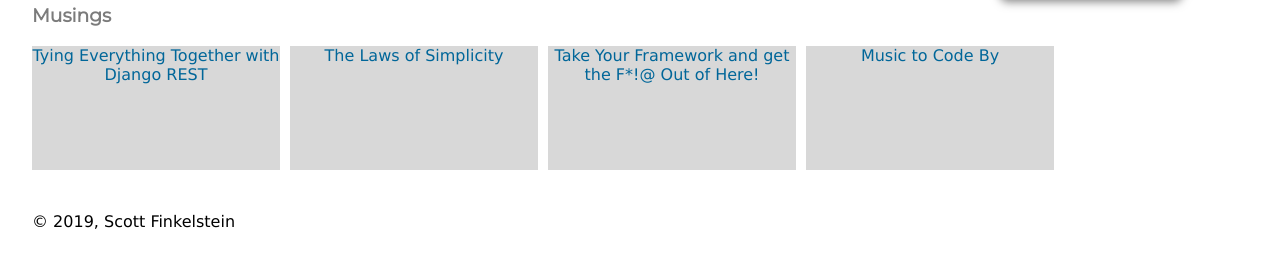
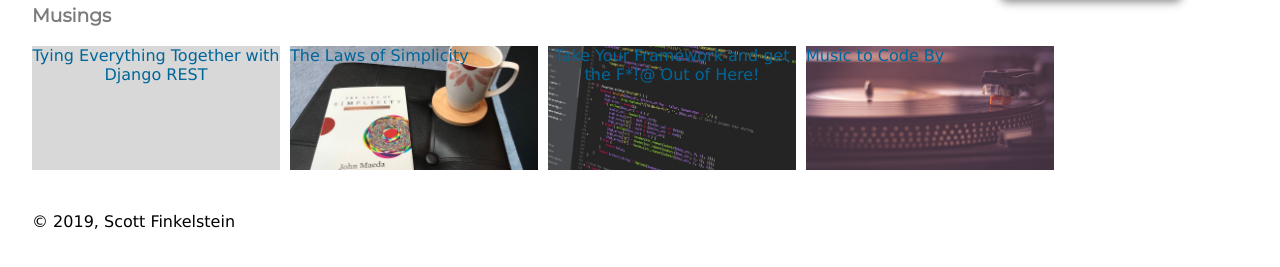
Before and after one commit to scottfinkelstein/scotts-website, a Gatsby site: page / in a window 1280 px wide. Shown: the part 389-656 px from the top of the page. Built offline with nearby package versions, Linux system fonts and the light colour scheme; Gatsby itself is replaced by a stand-in of ours.

Commit message:
Moved all featured images into a GraphQL object.

```diff
--- a/content/blog/book-review-the-laws-of-simplicity/index.md
+++ b/content/blog/book-review-the-laws-of-simplicity/index.md
@@ -2,8 +2,8 @@
 title: "The Laws of Simplicity"
 date: "2018-12-30"
 path: "/book-review-the-laws-of-simplicity"
+featuredImage: laws-of-simplicity.jpg
 ---
-![The Laws of Simplicity](/laws-of-simplicity.jpg)
 “The Laws of Simplicity” by John Maeda was a book I’ve had on my to-read list for some time. I’m thrilled to have finally gotten around to reading it!
 
 Written in 2006, the entire book is very forward thinking, however I found chapter 8 especially prophetic. Without giving anything away, I’ll just say that it suggests we will start trusting governments and private companies with our personal data in exchange for convenience.
--- a/content/blog/django-rest/index.md
+++ b/content/blog/django-rest/index.md
@@ -2,6 +2,7 @@
 title: "Tying Everything Together with Django REST"
 date: "2019-12-22"
 path: "/tying-everything-together-with-django-rest"
+featuredImage:
 ---
 
 Over the past few years, one of the challenges I've faced is pulling API data from various sources into our mobile app, AU2GO. I've always had to write a PHP script to handle the cURL request, sending auth tokens to the third party endpoint. The problem was, that I've accumulated too many of these ad-hoc scripts on a few different web servers. Recently, my team has started to look for a way to tie everything together.
--- a/content/blog/music-to-code-by/index.md
+++ b/content/blog/music-to-code-by/index.md
@@ -2,8 +2,8 @@
 title: "Music to Code By"
 date: "2018-12-28T18:07:00.121Z"
 path: "/music-to-code-by"
+featuredImage: record.jpg
 ---
-![Record Player](./record.jpg)
 I have extremely varied musical tastes. I can listen to almost any genre and find at least one album I like. However, when I’m doing a stretch of programming for a project, I find it helps to listen to music that draws the attention toward the code.
 
 Here are 14 albums that put my mind in the zone when I program. Most of these albums are readily available on Apple Music or Spotify, and some are from my own (pre-streaming service) collection.
--- a/content/blog/take-your-framework-and-get-the-out-of-here/index.md
+++ b/content/blog/take-your-framework-and-get-the-out-of-here/index.md
@@ -2,8 +2,8 @@
 title: "Take Your Framework and get the F*!@ Out of Here!"
 date: "2018-12-29T22:05:00.121Z"
 path: "/take-your-framework-and-get-the-out-of-here"
+featuredImage: abstract-business-code.jpg
 ---
-![Screen-Shot-2018-12-29-at-7.18.18-PM-1](./abstract-business-code.jpg)
 “Don’t you know how much time you would save if you used a framework?”
 
 “Ruby on Rails was good enough to build Twitter with. You should use it for your application.”
--- a/src/pages/index.js
+++ b/src/pages/index.js
@@ -26,9 +26,10 @@ export default function Index({ data }) {
       <div className="posts">
       { posts.filter(post => post.node.frontmatter.title.length > 0).map(({ node: post }) => {
         return(
-          <div key="{ post.id }">
-            <Link to={ post.frontmatter.path }>{ post.frontmatter.title }</Link>
-          </div>
+          <Link key="{ post.id }" to={ post.frontmatter.path } style={{ position: 'relative' }}>
+            { post.frontmatter.featuredImage !== null && <Image fixed={ post.frontmatter.featuredImage.childImageSharp.fixed } style={{ position: 'absolute', top: '0', left: '0' }} /> }
+            <span style={{ position: 'absolute', top: '0', left: '0' }}>{ post.frontmatter.title }</span>
+          </Link>
         )
       })}
       </div>
@@ -52,6 +53,13 @@ export const pageQuery = graphql`
             title
             date
             path
+            featuredImage {
+              childImageSharp {
+                fixed(width: 248, height: 124) {
+                  ...GatsbyImageSharpFixed
+                }
+              }
+            }
           }
         }
       }
```
Also changed, not shown: src/templates/blog-post.js (+9 -0 lines).
